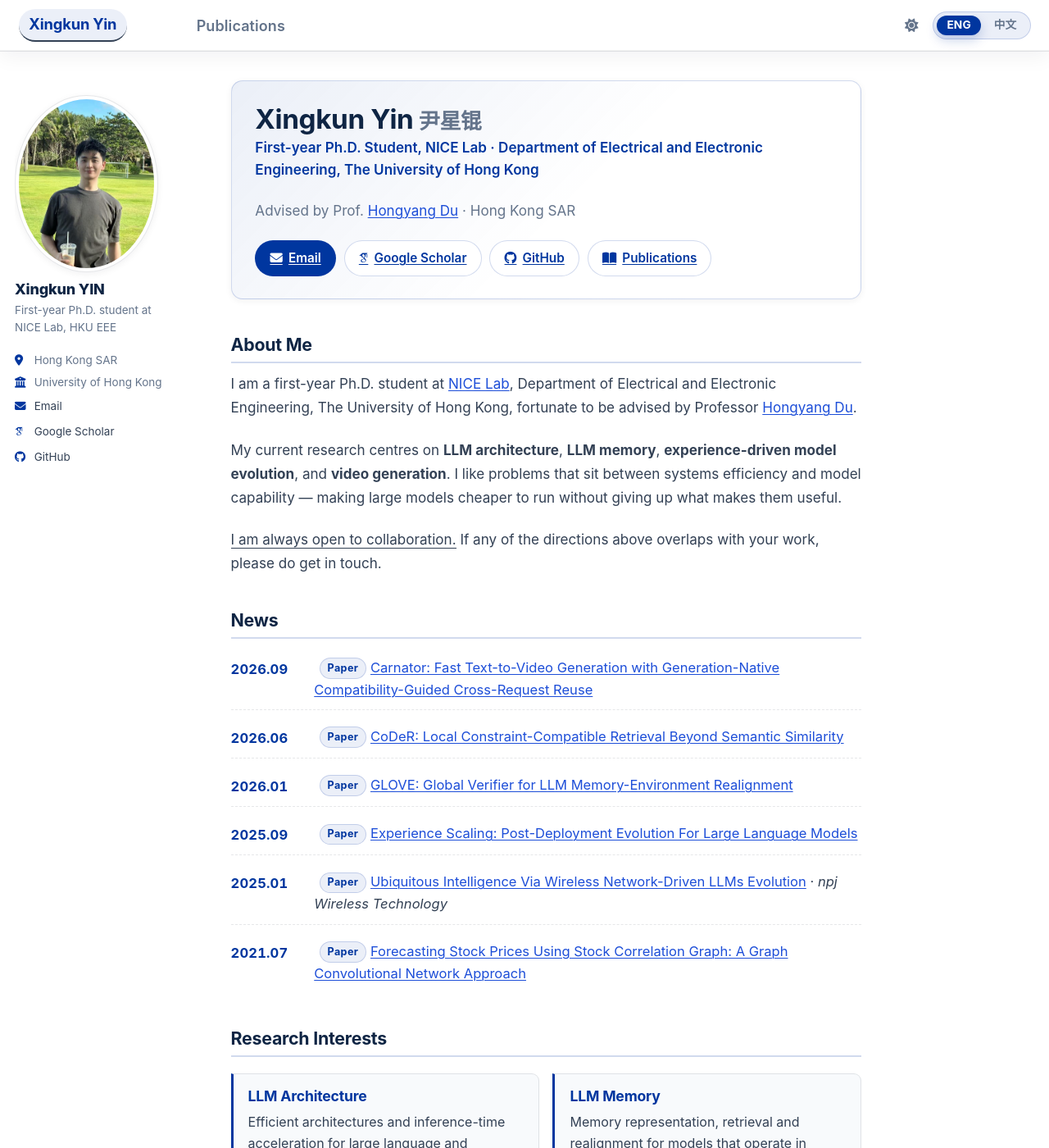
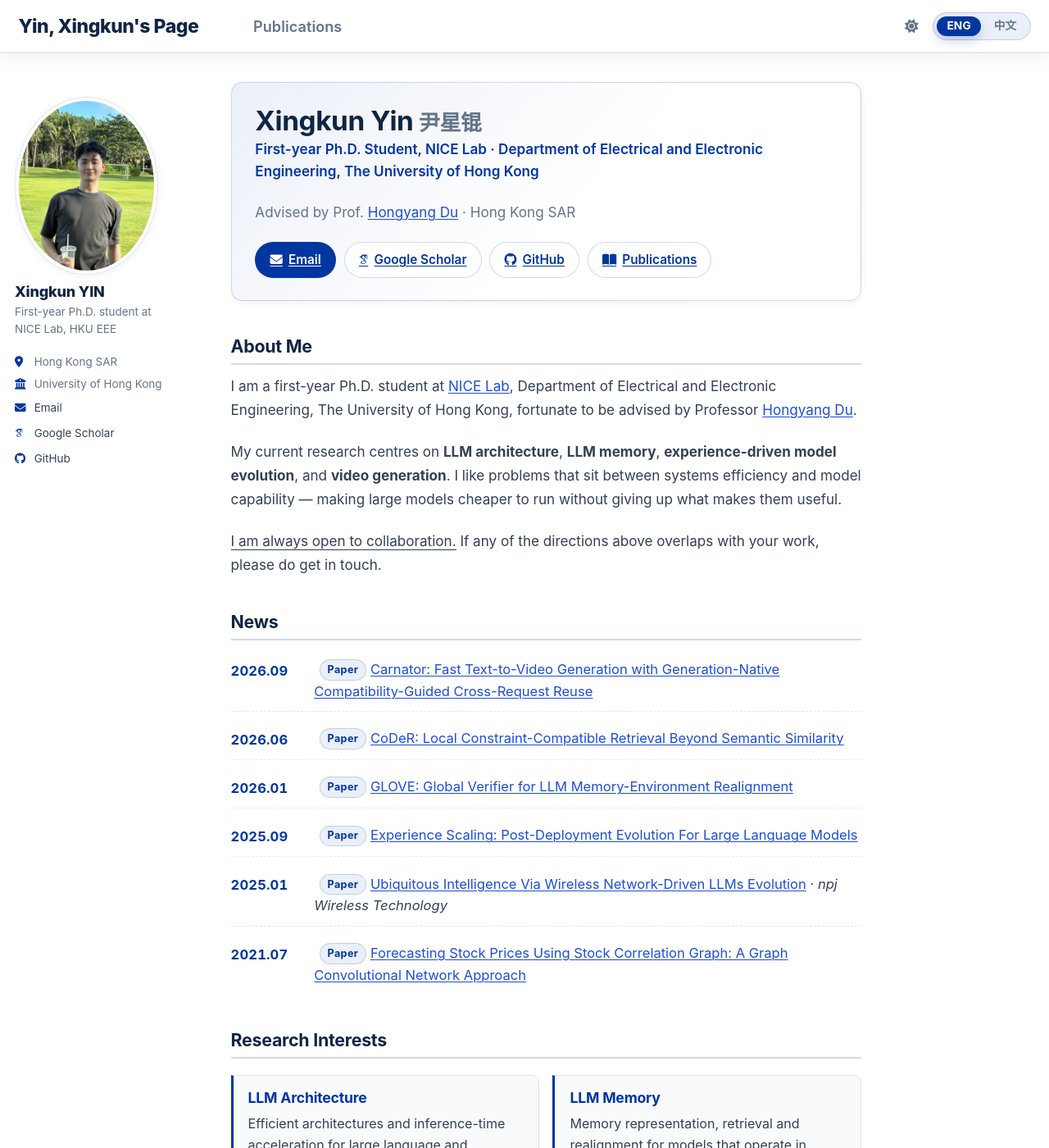
Before and after one commit to troyyxk/troyyxk.github.io, a Jekyll site: the page built from _pages/about.md, in a window 1280 px wide and 1400 px high. Shown: the whole window at 82% size. Built offline with Jekyll 4.4.1, drawn with Linux system fonts in a browser that asks for light colours; some web fonts are replaced; a script bundle is joined from its source files by our own code; library files that are not in the unit come from our copies; comment, search, counter and statistics services are not loaded.

Commit message:
Restyle the masthead wordmark and rename the site
The home link was rendered as a nav pill (rounded background plus the theme's
selected-state bottom border), which read as a button rather than a site name.

It is now a plain wordmark: no pill, no border, no underline, one step larger
than the nav links, and clickable again on the homepage (the theme sets
pointer-events: none on the selected item). The text is now
"Yin, Xingkun's Page" with a Chinese counterpart of 尹星锟的主页.

Also drops the wordmark down a size at <=600px and <=420px so it still fits on
one row with the hamburger, theme button and language toggle; verified no
horizontal overflow at 414/390/375/320px.

```diff
--- a/_config.yml
+++ b/_config.yml
@@ -9,8 +9,8 @@
 # Basic Site Settings
 locale                   : "en-US"
 site_theme               : "default" # The available themes options are "default", "air", "sunrise", "mint", "dirt" and "contrast"
-title                    : "Xingkun Yin"          # Shown in the masthead (English)
-title_zh                 : "尹星锟"                # Shown in the masthead when 中文 is selected
+title                    : "Yin, Xingkun's Page"  # Wordmark in the masthead and the <title> suffix
+title_zh                 : "尹星锟的主页"           # Masthead wordmark when 中文 is selected
 title_separator          : "-"
 name                     : &name "Xingkun Yin"    # Shown in the footer copyright line
 description              : &description "Xingkun Yin is a first-year Ph.D. student at NICE Lab, The University of Hong Kong, working on LLM architecture, LLM memory, experience scaling and video generation."
--- a/_sass/layout/_redesign.scss
+++ b/_sass/layout/_redesign.scss
@@ -205,14 +205,30 @@ html[data-theme="dark"] .lang-toggle__button.is-active {
   background: var(--rs-accent-soft);
 }
 
-.masthead__menu-item--lg a {
-  font-size: 1.02rem;
-  font-weight: 800;
-  letter-spacing: -0.01em;
-  color: var(--rs-heading);
+/* The site name is a wordmark, not a nav button: no pill, no underline, no
+   border. It is also deliberately one step larger than the nav links. */
+.masthead__menu-item--lg {
+  padding-right: 1em;
 }
 
-.masthead__menu-item--lg a:hover {
+.masthead__menu-item--lg a,
+.masthead__menu-item--lg.selected a {
+  padding: 0.3em 0;
+  border: 0;
+  border-bottom: 0;
+  border-radius: 0;
+  background: transparent;
+  font-size: 1.28rem;
+  font-weight: 800;
+  line-height: 1.25;
+  letter-spacing: -0.02em;
+  color: var(--rs-heading);
+  pointer-events: auto;
+  cursor: pointer;
+}
+
+.masthead__menu-item--lg a:hover,
+.masthead__menu-item--lg.selected a:hover {
   background: transparent;
   color: var(--rs-accent);
 }
@@ -669,6 +685,18 @@ html[data-theme="dark"] .pub-card__image {
     gap: 0.5rem;
   }
 
+  /* The wordmark is long, so it steps back down on small screens to leave
+     room for the hamburger, the theme button and the language toggle. */
+  .masthead__menu-item--lg {
+    padding-right: 0.5em;
+  }
+
+  .masthead__menu-item--lg a,
+  .masthead__menu-item--lg.selected a {
+    font-size: 1.02rem;
+    letter-spacing: -0.03em;
+  }
+
   .masthead__controls {
     gap: 0.25rem;
   }
@@ -718,3 +746,23 @@ html[data-theme="dark"] .pub-card__image {
     padding: 1.1rem 1.05rem;
   }
 }
+
+/* Very narrow phones: keep the wordmark, hamburger and language toggle on a
+   single row without any horizontal overflow. */
+@media (max-width: 26.25em) {
+  .masthead__menu-item--lg a,
+  .masthead__menu-item--lg.selected a {
+    font-size: 0.9rem;
+  }
+
+  .masthead__icon-btn {
+    width: 26px;
+    height: 26px;
+    font-size: 0.85rem;
+  }
+
+  .lang-toggle__button {
+    padding: 0.26rem 0.42rem;
+    font-size: 0.68rem;
+  }
+}
```
